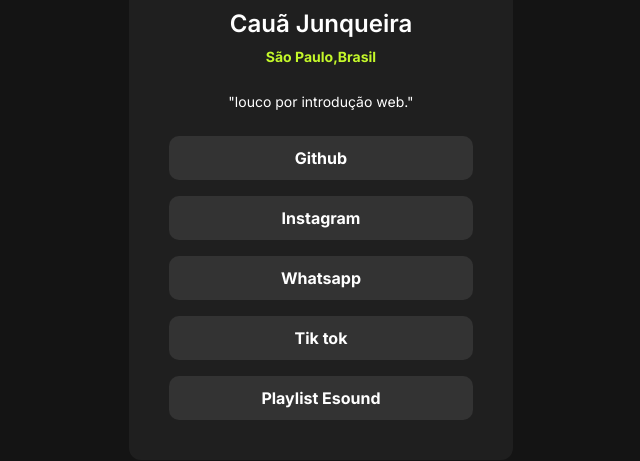
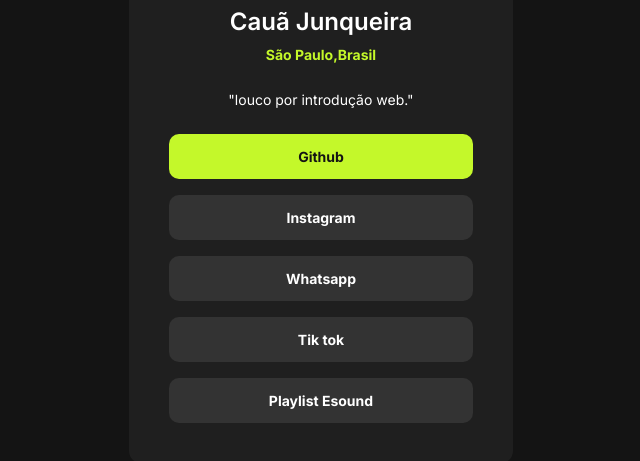
Before and after one commit to costa2024/GITHUB, a plain HTML site: page index.html in a window 1280 px wide. In both pictures the pointer is over the link "Github". Shown: the part 245-706 px from the top of the page, without its empty margins (319-959 px from the left). Drawn offline with Linux system fonts and the light colour scheme.

Commit message:
efeito de hover nas ancoras

```diff
--- a/style.css
+++ b/style.css
@@ -59,4 +59,12 @@ div a{
     padding: 12px;
     border-radius: 10px;
     font-weight: 700;
+    font-size: 14px;
+    line-height: 21px;
 }
+
+div a:hover {
+    background-color: #c4f82a;
+    color: #141414;
+    transition: 0.7s;
+}
```
